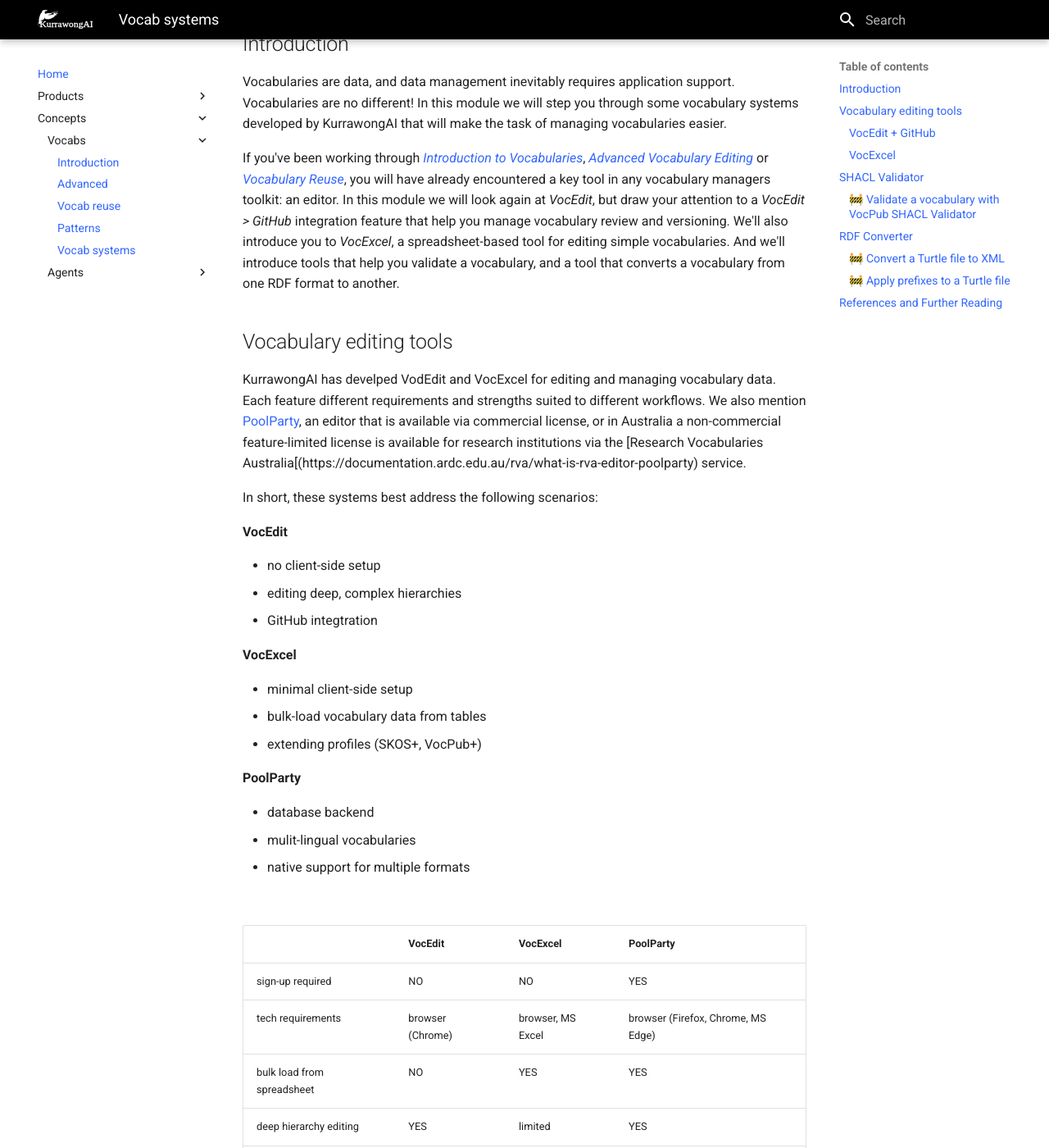
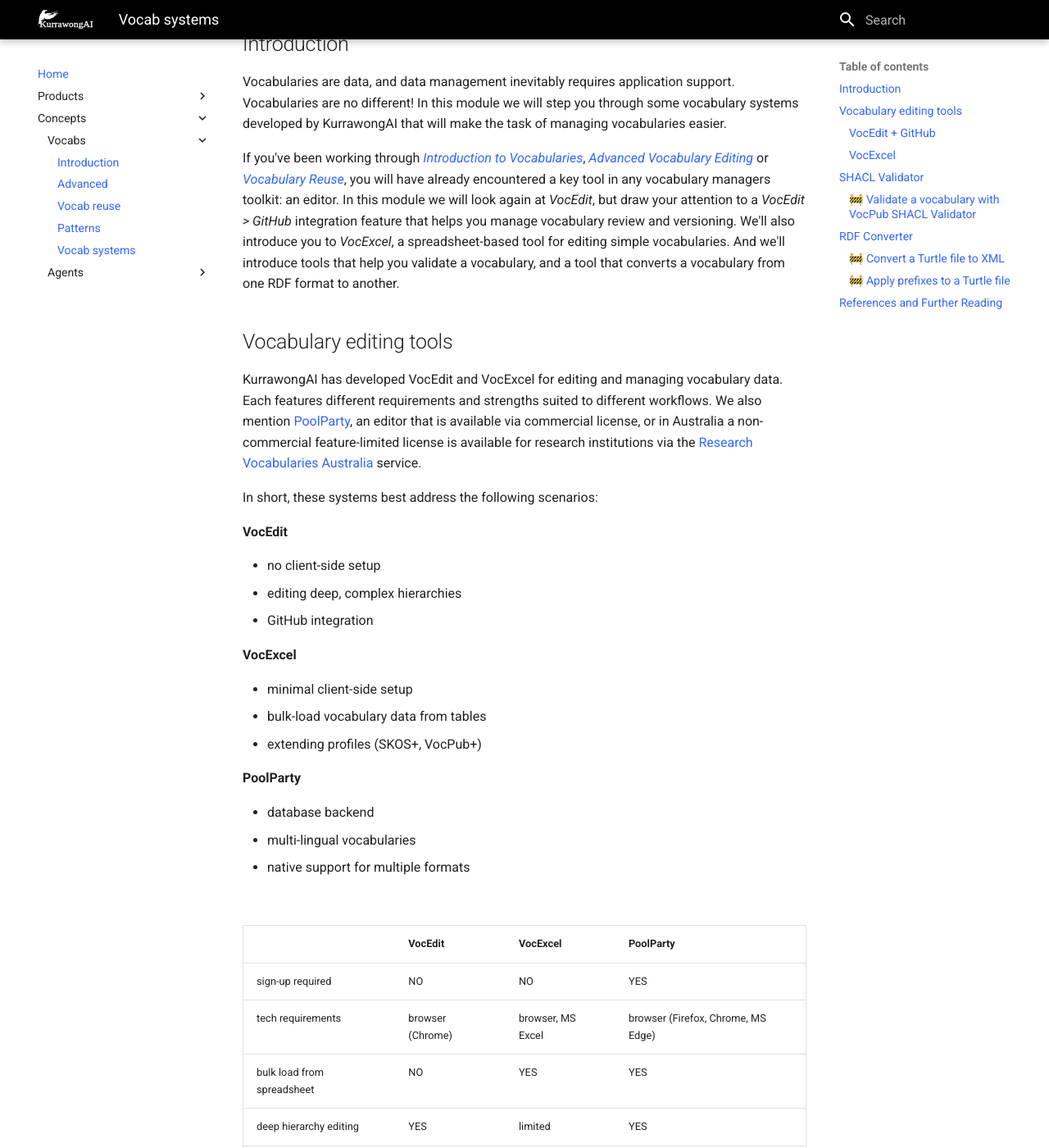
Before and after one commit to Kurrawong/docs, an MkDocs documentation site: the page built from docs/concepts/vocabs/vocab-systems.md, in a window 1280 px wide and 1400 px high, scrolled down 627 px. Shown: the whole window at 82% size. Built offline with MkDocs 1.6.1 and Material for MkDocs 9.7.7, drawn with Linux system fonts in a browser that asks for light colours; some of the changed text lies outside the part shown.

Commit message:
Update vocab-systems.md
fix typos; change VocPub conformance to VocPub validation in editor comparison table.

```diff
--- a/docs/concepts/vocabs/vocab-systems.md
+++ b/docs/concepts/vocabs/vocab-systems.md
@@ -22,16 +22,16 @@
 
 > 🚧 _Exercises_
 
-> 🎬 _videos_
+> 🎬 _Videos_
 
 ## Introduction
 Vocabularies are data, and data management inevitably requires application support. Vocabularies are no different! In this module we will step you through some vocabulary systems developed by KurrawongAI that will make the task of managing vocabularies easier.
 
-If you've been working through [_Introduction to Vocabularies_](/concepts/vocabs/introduction), [_Advanced Vocabulary Editing_](/concepts/vocabs/creation) or [_Vocabulary Reuse_](/concepts/vocabs/vocab-reuse), you will have already encountered a key tool in any vocabulary managers toolkit: an editor. In this module we will look again at _VocEdit_, but draw your attention to a _VocEdit > GitHub_ integration feature that help you manage vocabulary review and versioning. We'll also introduce you to _VocExcel_, a spreadsheet-based tool for editing simple vocabularies. And we'll introduce tools that help you validate a vocabulary, and a tool that converts a vocabulary from one RDF format to another.
+If you've been working through [_Introduction to Vocabularies_](/concepts/vocabs/introduction), [_Advanced Vocabulary Editing_](/concepts/vocabs/creation) or [_Vocabulary Reuse_](/concepts/vocabs/vocab-reuse), you will have already encountered a key tool in any vocabulary managers toolkit: an editor. In this module we will look again at _VocEdit_, but draw your attention to a _VocEdit > GitHub_ integration feature that helps you manage vocabulary review and versioning. We'll also introduce you to _VocExcel_, a spreadsheet-based tool for editing simple vocabularies. And we'll introduce tools that help you validate a vocabulary, and a tool that converts a vocabulary from one RDF format to another.
 
 ## Vocabulary editing tools
 
-KurrawongAI has develped VodEdit and VocExcel for editing and managing vocabulary data. Each feature different requirements and strengths suited to different workflows. We also mention [PoolParty](https://www.poolparty.biz), an editor that is available via commercial license, or in Australia a non-commercial feature-limited license is available for research institutions via the [Research Vocabularies Australia[(https://documentation.ardc.edu.au/rva/what-is-rva-editor-poolparty) service.
+KurrawongAI has developed VocEdit and VocExcel for editing and managing vocabulary data. Each features different requirements and strengths suited to different workflows. We also mention [PoolParty](https://www.poolparty.biz), an editor that is available via commercial license, or in Australia a non-commercial feature-limited license is available for research institutions via the [Research Vocabularies Australia](https://documentation.ardc.edu.au/rva/what-is-rva-editor-poolparty) service.
 
 In short, these systems best address the following scenarios:
 
@@ -39,7 +39,7 @@
 
 - no client-side setup
 - editing deep, complex hierarchies
-- GitHub integtration
+- GitHub integration
 
 **VocExcel**
 
@@ -50,23 +50,23 @@
 **PoolParty**
 
 - database backend
-- mulit-lingual vocabularies
+- multi-lingual vocabularies
 - native support for multiple formats
 
 <br>
 
-|  | VocEdit | VocExcel | PoolParty
+|  | VocEdit | VocExcel | PoolParty |
 |:-------------|:---------|:---------------|:-----------------|
 | sign-up required | NO | NO | YES |
 | tech requirements | browser (Chrome) | browser, MS Excel | browser (Firefox, Chrome, MS Edge)|
 | bulk load from spreadsheet | NO | YES | YES |
 | deep hierarchy editing | YES | limited | YES |
-| VocPub conformance | YES | YES | NO |
+| VocPub validation | Native | Native | Optional |
 | add non-VocPub properties | per concept | per vocabulary | per vocabulary |
 | RDF formats | Turtle | Turtle | many |
 | file management | GitHub integration | local directory | database |
 
-> 💡 Migrating vocabulary data between VocExcel and VocEdit is seemless. PoolParty will ingest data from VocExcel or VocEdit, and will store and output data with minor syntactic differences. It's a good idea to consider the relative strengths of each system, but as these systems all have RDF and SKOS as core business logic, lock-in scenarios are minimal.
+> 💡 Migrating vocabulary data between VocExcel and VocEdit is seamless. PoolParty will ingest data from VocExcel or VocEdit, and will store and output data with minor syntactic differences. It's a good idea to consider the relative strengths of each system, but as these systems all have RDF and SKOS as core business logic, lock-in scenarios are minimal.
 
 <br>
 
@@ -170,7 +170,7 @@
 5. **Use Validators** > expand **VocPub > **Add** the most recent version > **Close**
 6. **Validate**
 
-A page of Validation Results will launch. This report lets you know where your vocabulary does not conform to the VocPub profile. The messages are colour coded and indicates issues in your vocabulary that are:
+A page of Validation Results will launch. This report lets you know where your vocabulary does not conform to the VocPub profile. The messages are colour coded and indicate issues in your vocabulary that are:
 
 - a 🔴 Violation - these issues MUST be addressed for the vocabulary to conform with VocPub specification;
 - a 🟡 Warning - it is recommended that these issues are addressed, but your vocabulary is still valid if you do not; and
```
Also changed, not shown: other parts of docs/concepts/vocabs/vocab-systems.md (+3 -3 lines).
